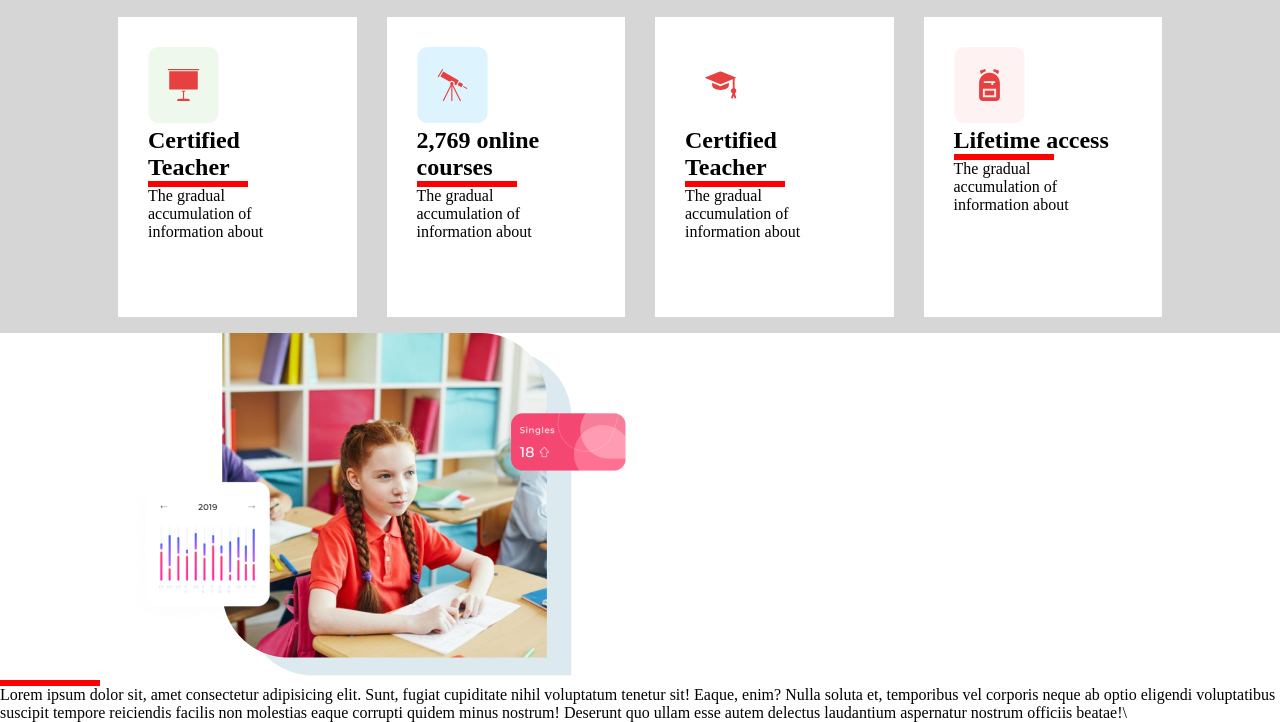
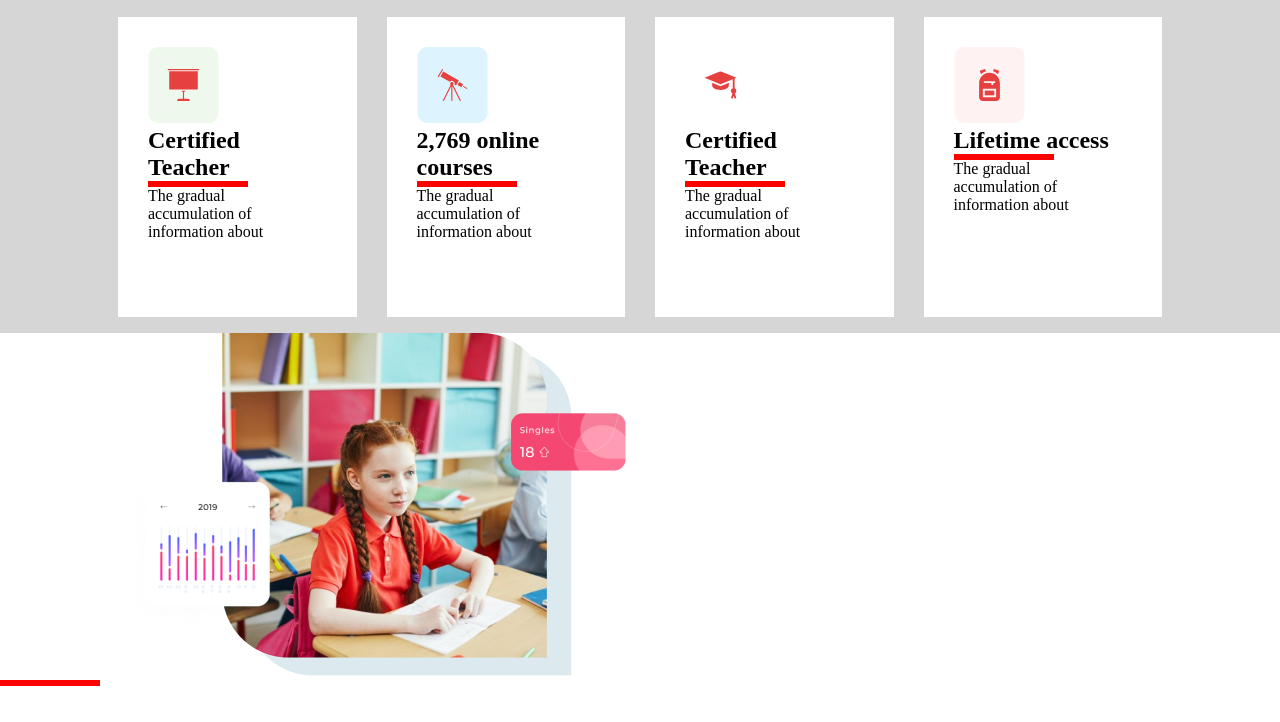
Before and after one commit to mominovbekzod/papka2, a plain HTML site: page index.html in a window 1280 px wide. Shown: the part 540-1262 px from the top of the page. After the commit the page ends 1226 px from the top, so only its background shows below. Drawn offline with nearby package versions, Linux system fonts and the light colour scheme.

Commit message:
git add now

```diff
--- a/index.html
+++ b/index.html
@@ -55,7 +55,6 @@
     <div><img src="./images/thumb-concept-17.png" alt=""></div>
 </div>
 <div><div class="chiziq"></div></div>
-<p>Lorem ipsum dolor sit, amet consectetur adipisicing elit. Sunt, fugiat cupiditate nihil voluptatum tenetur sit! Eaque, enim? Nulla soluta et, temporibus vel corporis neque ab optio eligendi voluptatibus suscipit tempore reiciendis facilis non molestias eaque corrupti quidem minus nostrum! Deserunt quo ullam esse autem delectus laudantium aspernatur nostrum officiis beatae!\</p>
 </body>
 
 </html>
```
